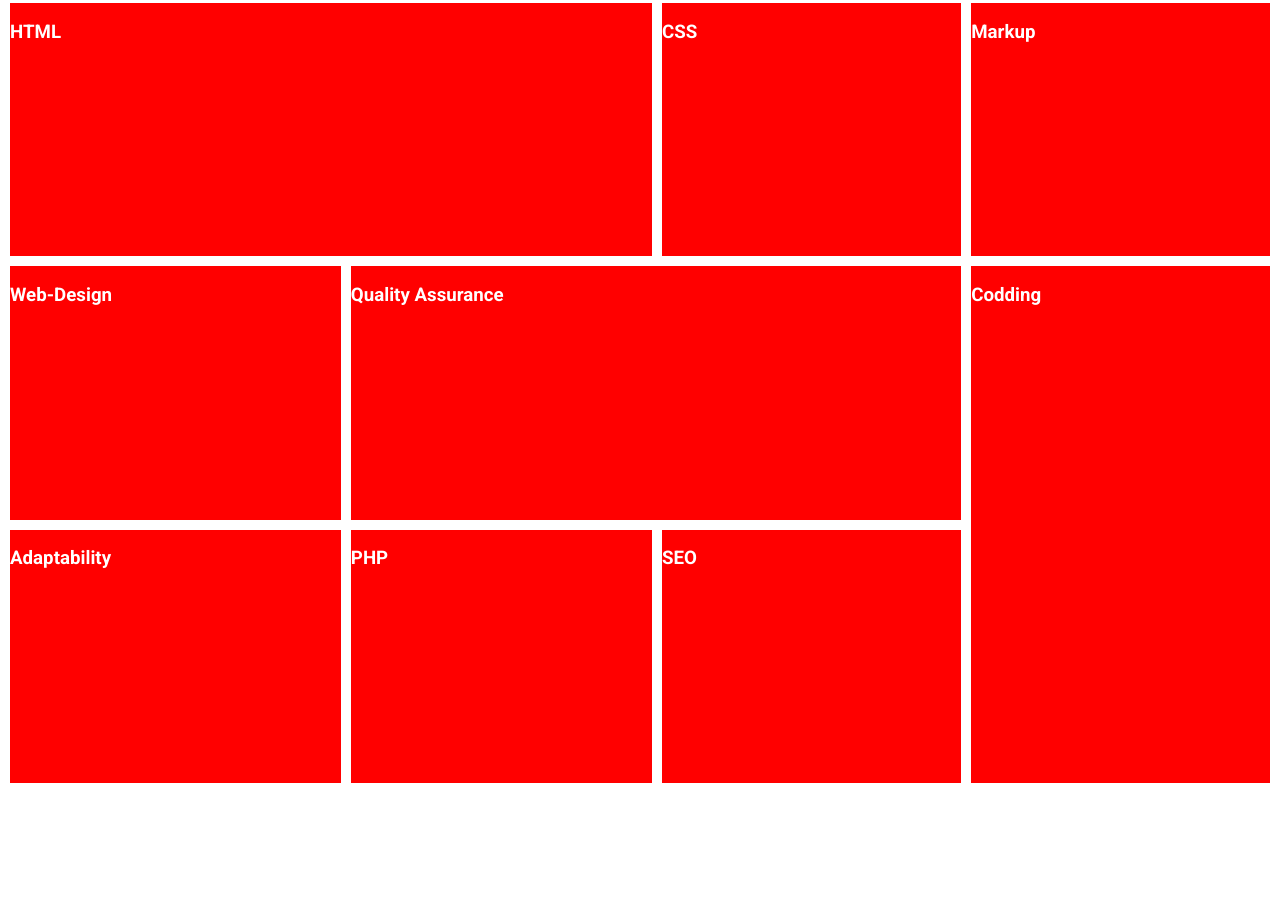
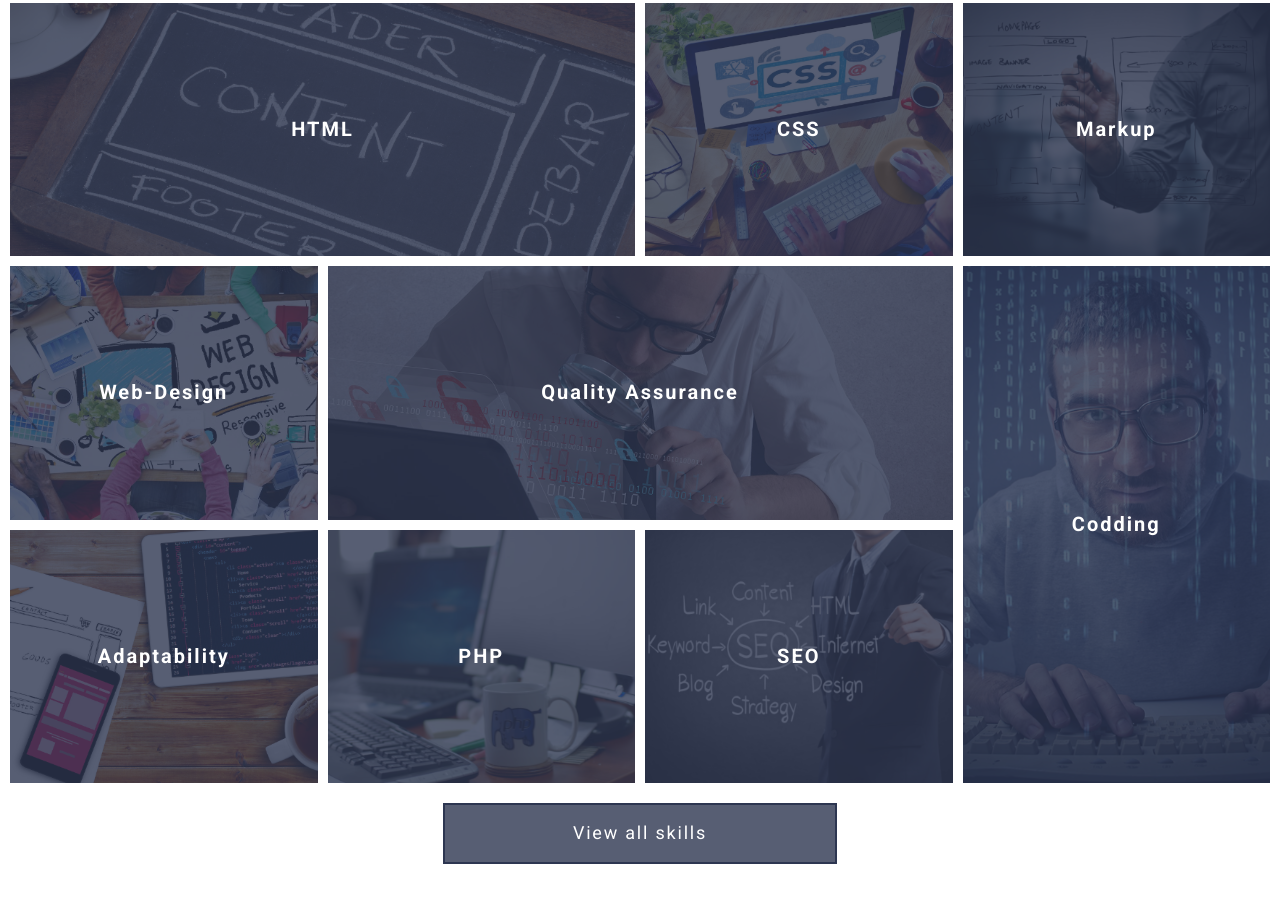
Before and after one commit to damnmrg/grid-template-init-project, a website: page index.html in a window 1280 px wide. Shown: the part 1007-1910 px from the top of the page. Before the commit the page ends 1861 px from the top, so only its background shows below. Drawn offline with Linux system fonts and the light colour scheme.

Commit message:
сделали блок skills, добавили анимацию кнопкам

```diff
--- a/assets/css/style.css
+++ b/assets/css/style.css
@@ -372,12 +372,28 @@ h1 {
 .btn {
   min-width: 250px;
   border: 2px solid #ffffff;
-  background-color: rgba(255, 255, 255, 0.1);
   display: block;
   font-size: 1.125rem;
   text-align: center;
   padding: 18px 20px;
   letter-spacing: 0.1em;
+  transition: 0.5s;
+}
+.btn--light {
+  border: 2px solid #ffffff;
+  min-width: 250px;
+  background-color: rgba(255, 255, 255, 0.1);
+}
+.btn--light:hover {
+  background-color: #d66926;
+}
+.btn--primary {
+  border: 2px solid #2d3651;
+  min-width: 350px;
+  background-color: rgba(45, 54, 81, 0.8);
+}
+.btn--primary:hover {
+  background-color: #d66926;
 }
 .header-logo {
   width: 100%;
@@ -402,12 +418,12 @@ h1 {
 }
 .header-overlay {
   background-color:#2d3651;
+  opacity: 0.8;
   position: absolute;
   top: 0;
   right: 0;
   bottom: 0;
   left: 0;
-  opacity: 0.8;
 }
 .header-menu {
  position: absolute;
@@ -466,6 +482,10 @@ h1 {
   padding: 20px 10px;
   font-size: 1.125rem;
   letter-spacing: 0.09em;
+  transition: color 0.5s;
+}
+.header-navbar__link:hover {
+  color: #d66926;
 }
 .header-content {
   position: relative;
@@ -482,15 +502,32 @@ h1 {
 }
 .skills {
   padding: 10px;
+  margin-bottom: 30px;
 }
 .skills__container {
   display: grid;
   grid-template-areas: "a1 a1 a2 a3" "a4 a5 a5 a6" "a7 a8 a9 a6";
+  grid-auto-rows: calc(33.3333vh - 13.333px);
   gap: 10px;
+  margin-bottom: 20px;
+}
+.skills__actions {
+  display: flex;
+  justify-content: center;
 }
 .skill-item {
-  background-color: red;
-  min-height: calc(33.3333vh - 13.33333px);
+  background-color: #2d3651;
+  position: relative;
+  overflow: hidden;
+}
+.skill-item:hover .skill-item__overlay {
+  opacity: 0.95 !important;
+}
+.skill-item:hover .skill-item__image {
+  transform: scale(1.1 );
+}
+.skill-item:hover .skill-item__link {
+  color: #d66926;
 }
 .skill-item:nth-of-type(1) {
   grid-area: a1;
@@ -519,3 +556,56 @@ h1 {
 .skill-item:nth-of-type(9) {
   grid-area: a9;
 }
+.skill-item__overlay {
+  background-color: #2d3651;
+  opacity: 0.8;
+  position: absolute;
+  top: 0;
+  right: 0;
+  bottom: 0;
+  left: 0;
+  z-index: 1;
+  transition: opacity 0.5s;
+}
+.skill-item__image {
+  height: 100%;
+  background-image: url(../img/img-html.png);
+  background-position: 50% 50%;
+  background-size: cover;
+  background-repeat: no-repeat;
+  position: absolute;
+  top: 0;
+  right: 0;
+  bottom: 0;
+  left: 0;
+  transition: transform 0.5s;
+}
+.skill-item__title {
+  position: absolute;
+  margin: 0;
+  top: 0;
+  bottom: 0;
+  left: 0;
+  right: 0;
+  z-index: 2;
+  font-size: 1.25rem;
+  letter-spacing: 0.1em;
+}
+.skill-item__link {
+  padding: 20px;
+  display: flex;
+  justify-content: center;
+  align-items: center;
+  position: absolute;
+  top: 0;
+  bottom: 0;
+  right: 0;
+  left: 0;
+  transition: color 0.5s;
+}
+
+@media (max-height: 690px) {
+  .skill-item {
+    grid-auto-rows: calc(280px - 13.33333px);
+  }
+}
--- a/index.html
+++ b/index.html
@@ -17,8 +17,8 @@
     <title>GRID-TEMPLATE</title>
   </head>
   <body>
-    <header class="header">
-      <div class="header-overlay"></div>
+    <header class="header" style="background-image: url(assets/img/img-header.png);">
+       <div class="header-overlay" style="background-color:#2d3651; opacity: 0.8;"></div>
       <div class="header-menu">
         <div class="header-menu__container">
           <div class="header-logo">
@@ -57,70 +57,70 @@
       <div class="skills__container">
         <article class="skill-item">
           <div class="skill-item__overlay"></div>
-          <div class="skill-item__image"></div>
+          <div class="skill-item__image" style="background-image: url(assets/img/img-html.png);"></div>
           <h3 class="skill-item__title">
             <a class="skill-item__link" href="#">HTML</a>
           </h3>
         </article>
         <article class="skill-item">
           <div class="skill-item__overlay"></div>
-          <div class="skill-item__image"></div>
+          <div class="skill-item__image" style="background-image: url(assets/img/img-css.png);"></div>
           <h3 class="skill-item__title">
             <a class="skill-item__link" href="#">CSS</a>
           </h3>
         </article>
         <article class="skill-item">
           <div class="skill-item__overlay"></div>
-          <div class="skill-item__image"></div>
+          <div class="skill-item__image" style="background-image: url(assets/img/img-markup.png);"></div>
           <h3 class="skill-item__title">
             <a class="skill-item__link" href="#">Markup</a>
           </h3>
         </article>
         <article class="skill-item">
           <div class="skill-item__overlay"></div>
-          <div class="skill-item__image"></div>
+          <div class="skill-item__image" style="background-image: url(assets/img/img-webdesign.png);"></div>
           <h3 class="skill-item__title">
             <a class="skill-item__link" href="#">Web-Design</a>
           </h3>
         </article>
         <article class="skill-item">
           <div class="skill-item__overlay"></div>
-          <div class="skill-item__image"></div>
+          <div class="skill-item__image" style="background-image: url(assets/img/img-qa.png);"></div>
           <h3 class="skill-item__title">
             <a class="skill-item__link" href="#">Quality Assurance</a>
           </h3>
         </article>
         <article class="skill-item">
           <div class="skill-item__overlay"></div>
-          <div class="skill-item__image"></div>
+          <div class="skill-item__image" style="background-image: url(assets/img/img-codding.png);"></div>
           <h3 class="skill-item__title">
             <a class="skill-item__link" href="#">Codding</a>
           </h3>
         </article>
         <article class="skill-item">
           <div class="skill-item__overlay"></div>
-          <div class="skill-item__image"></div>
+          <div class="skill-item__image" style="background-image: url(assets/img/img-adaptability.png);"></div>
           <h3 class="skill-item__title">
             <a class="skill-item__link" href="#">Adaptability</a>
           </h3>
         </article>
         <article class="skill-item">
           <div class="skill-item__overlay"></div>
-          <div class="skill-item__image"></div>
+          <div class="skill-item__image" style="background-image: url(assets/img/img-php.png);"></div>
           <h3 class="skill-item__title">
             <a class="skill-item__link" href="#">PHP</a>
           </h3>
         </article>
         <article class="skill-item">
           <div class="skill-item__overlay"></div>
-          <div class="skill-item__image"></div>
+          <div class="skill-item__image" style="background-image: url(assets/img/img-seo.png);"></div>
           <h3 class="skill-item__title">
             <a class="skill-item__link" href="#">SEO</a>
           </h3>
         </article>
       </div>
       <div class="skills__actions">
-        <a class="btn btn- primary" href="#">View all skills</a>
+        <a class="btn btn--primary" href="#">View all skills</a>
       </div>
     </section>
 
```
